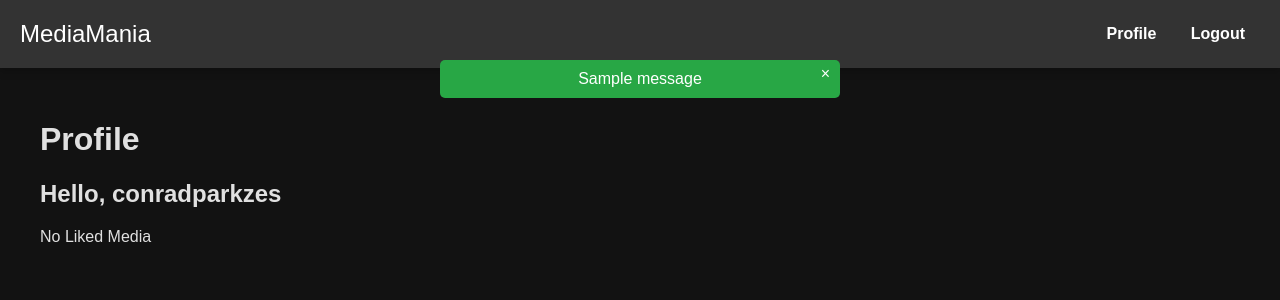
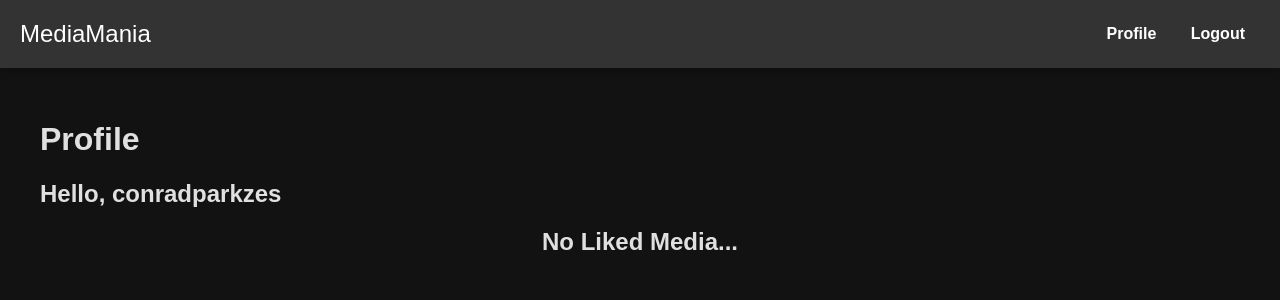
Before and after one commit to conradparkzes/MediaMania, a Flask app: page /profile in a window 1280 px wide. Shown: the top 300 px of the page. Run offline with Flask 3, Linux system fonts and the light colour scheme; a user stored in the database is signed in; tables that the repository leaves empty hold one stand-in row (values such as "Sample post"); one stand-in notice (Sample message) is shown; some libraries are stand-ins or nearby versions.

Commit message:
fixed profile media page

```diff
--- a/app.py
+++ b/app.py
@@ -58,7 +58,6 @@ def favorite():
             if favorite:
                 db.session.delete(favorite)
                 db.session.commit()
-                flash(f'Removed {title} from favorites.', 'success')
                 return jsonify({'result': 'removed'})
             else:
                 new_favorite = Favorite(
@@ -71,7 +70,6 @@ def favorite():
                 )
                 db.session.add(new_favorite)
                 db.session.commit()
-                flash(f'Added {title} to favorites.', 'success')
                 return jsonify({'result': 'added'})
         else:
             return jsonify({'error': 'Request must be JSON'}), 400
@@ -122,7 +120,6 @@ def logout():
 def search():
     keyword = request.args.get('query')
     if not keyword:
-        flash('No keyword provided', 'warning')
         return redirect(url_for('landing'))
     return redirect(url_for('search_results', keyword=keyword))
 
--- a/static/style.css
+++ b/static/style.css
@@ -196,41 +196,3 @@ body {
 .error {
   color: #e57373; /* Red text */
 }
-
-/* Flash Messages */
-.flashes {
-  list-style-type: none;
-  padding: 0;
-  position: fixed;
-  top: 60px; /* Position below the navbar */
-  left: 50%;
-  transform: translateX(-50%);
-  z-index: 1000;
-  width: 100%;
-  max-width: 400px;
-}
-
-.flashes div {
-  padding: 10px;
-  margin-bottom: 10px;
-  border-radius: 5px;
-  text-align: center;
-  position: relative;
-}
-
-.flashes .success {
-  background-color: #28a745;
-  color: white;
-}
-
-.flashes .error {
-  background-color: #dc3545;
-  color: white;
-}
-
-.flashes .close {
-  position: absolute;
-  top: 5px;
-  right: 10px;
-  cursor: pointer;
-}
--- a/templates/profile.html
+++ b/templates/profile.html
@@ -9,29 +9,16 @@
     </head>
     <body>
         {% include 'navbar.html' %}
-        {% with messages = get_flashed_messages(with_categories=true) %}
-            {% if messages %}
-                <div class="flashes">
-                    {% for category, message in messages %}
-                        <div class="{{ category }}">
-                            {{ message }} <span class="close">&times;</span>
-                        </div>
-                    {% endfor %}
-                </div>
-            {% endif %}
-        {% endwith %}
         <div class="container">
             <h1>Profile</h1>
             <h2>Hello, {{ name }}</h2>
-            {% if not liked_movies and not liked_tv_shows %}
-                <p>No Liked Media</p>
-            {% else %}
+            <div id="liked-media">
                 {% if liked_movies %}
-                    <div class="trending-section">
+                    <div class="trending-section" id="liked-movies-section">
                         <h2>Your Liked Movies</h2>
                         <div class="card-content">
                             {% for movie in liked_movies %}
-                                <div class="card-item">
+                                <div class="card-item" data-id="{{ movie.media_id }}">
                                     <img src="https://image.tmdb.org/t/p/w500{{ movie.poster_path }}"
                                          alt="{{ movie.title }}">
                                     <p class="title">{{ movie.title | truncate(20) }}</p>
@@ -48,11 +35,11 @@
                     </div>
                 {% endif %}
                 {% if liked_tv_shows %}
-                    <div class="trending-section">
+                    <div class="trending-section" id="liked-tv-section">
                         <h2>Your Liked TV Shows</h2>
                         <div class="card-content">
                             {% for tv_show in liked_tv_shows %}
-                                <div class="card-item">
+                                <div class="card-item" data-id="{{ tv_show.media_id }}">
                                     <img src="https://image.tmdb.org/t/p/w500{{ tv_show.poster_path }}"
                                          alt="{{ tv_show.title }}">
                                     <p class="title">{{ tv_show.title | truncate(20) }}</p>
@@ -68,22 +55,22 @@
                         </div>
                     </div>
                 {% endif %}
-            {% endif %}
+            </div>
         </div>
         <script>
     $(document).ready(function() {
-        var liked_media_ids = {{ liked_media_ids|tojson|safe }};
-        console.log("Liked media IDs:", liked_media_ids);
-
-        $('.favorite-btn').each(function() {
-            var button = $(this);
-            var media_id = button.data('id');
-            if (liked_media_ids.includes(media_id)) {
-                button.text('Unfavorite').css('background-color', '#ff0000');
+        function checkIfNoLikedMedia() {
+            if ($('#liked-media .card-item').length === 0) {
+                $('#liked-media').html('<h2 style="text-align: center";>No Liked Media...</h2>');
             } else {
-                button.text('Favorite').css('background-color', '#28a745');
+                if ($('#liked-movies-section .card-item').length === 0) {
+                    $('#liked-movies-section').remove();
+                }
+                if ($('#liked-tv-section .card-item').length === 0) {
+                    $('#liked-tv-section').remove();
+                }
             }
-        });
+        }
 
         $('.favorite-btn').click(function() {
             var button = $(this);
@@ -93,8 +80,6 @@
             var poster_path = button.data('poster');
             var vote_average = button.data('vote-average');
             var csrf_token = "{{ csrf_token() }}";
-
-            console.log(`Favorite button clicked for media_id: ${media_id}, media_type: ${media_type}, title: ${title}`);
 
             $.ajax({
                 url: "{{ url_for('favorite') }}",
@@ -111,12 +96,9 @@
                     vote_average: vote_average
                 }),
                 success: function(response) {
-                    if (response.result === 'added') {
-                        button.text('Unfavorite').css('background-color', '#ff0000');
-                        showFlashMessage('Added to favorites', 'success');
-                    } else {
+                    if (response.result === 'removed') {
                         button.closest('.card-item').remove();
-                        showFlashMessage('Removed from favorites', 'success');
+                        checkIfNoLikedMedia();
                     }
                 },
                 error: function(error) {
@@ -125,19 +107,7 @@
             });
         });
 
-        function showFlashMessage(message, category) {
-            var flashMessage = $('<div>').addClass(category).text(message);
-            flashMessage.append('<span class="close">&times;</span>');
-            $('.flashes').append(flashMessage);
-            flashMessage.find('.close').click(function() {
-                $(this).parent().remove();
-            });
-            setTimeout(function() {
-                flashMessage.fadeOut('slow', function() {
-                    $(this).remove();
-                });
-            }, 2000);
-        }
+        checkIfNoLikedMedia();
     });
         </script>
     </body>
```
Also changed, not shown: templates/home.html (+1 -26 lines), templates/login.html (+0 -23 lines), templates/search.html (+0 -27 lines), templates/signup.html (+0 -23 lines), instance/users.db.
